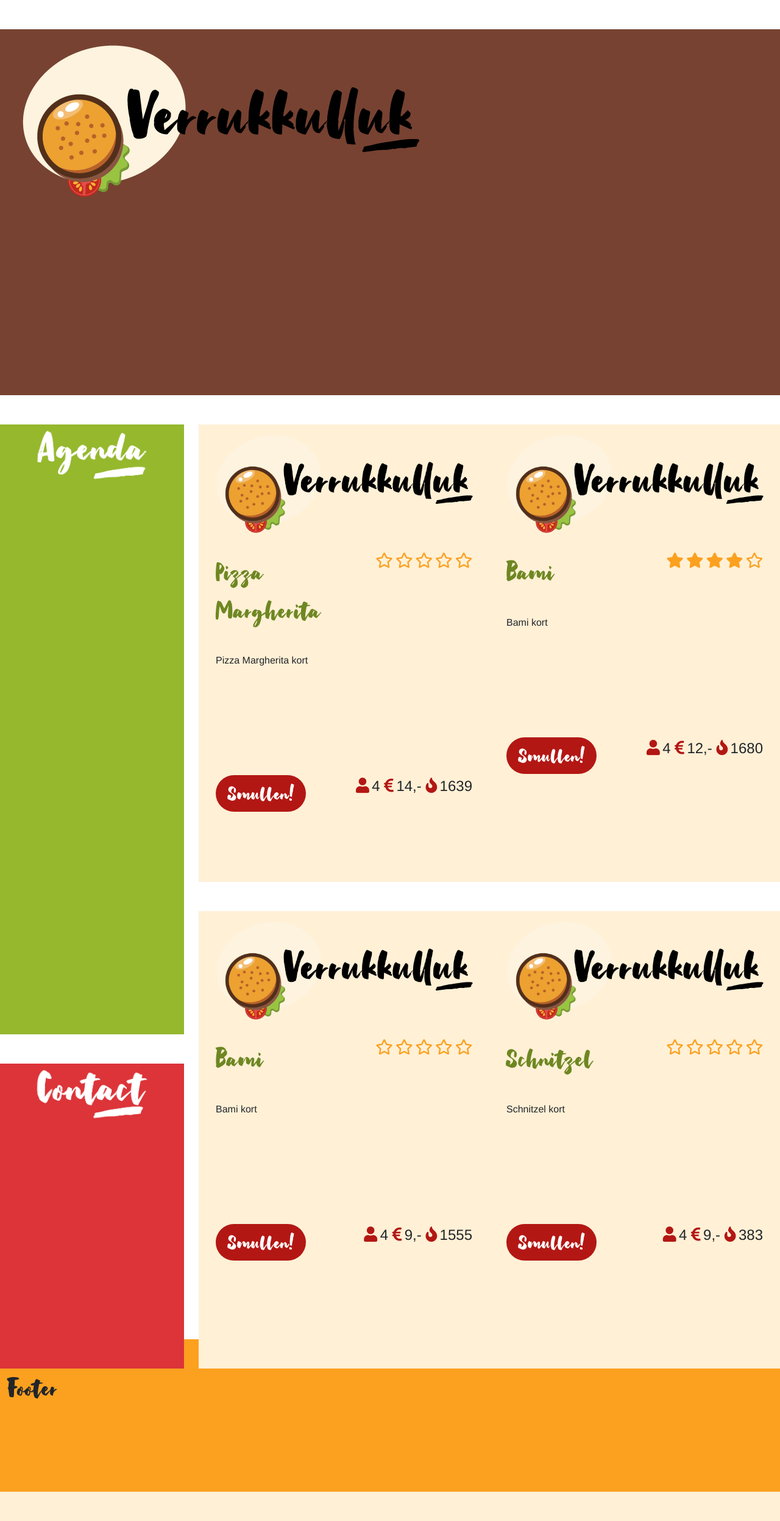
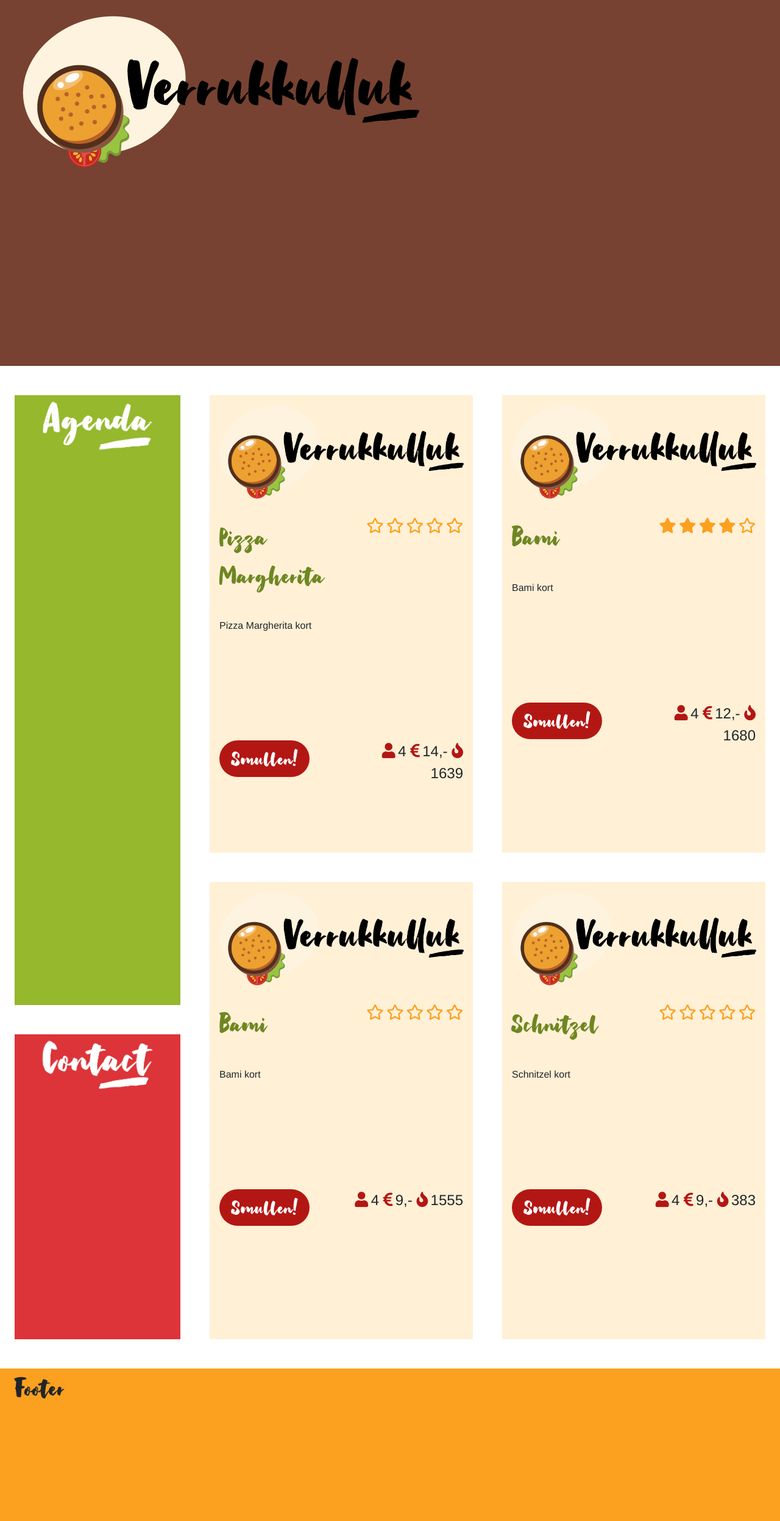
Before and after one commit to RensAal/educom-verrukkulluk, a PHP site: page / in a window 1280 px wide. Shown: the whole page at 61% size. Before the commit the page ends 2446 px from the top, so only its background shows below. Run offline with PHP 8.4, Linux system fonts and the light colour scheme; data comes from the database, SQL or seed files in the repository.

Commit message:
Frontend (#13)

```diff
--- a/templates/homepage.html.twig
+++ b/templates/homepage.html.twig
@@ -23,11 +23,11 @@
     <div>
     {% for record in data %}
         {% if record.ID % 2 != 0 %}
-            <div class="row ">
+            <div class="row">
         {%  endif  %}
 
-            <div class="col-sm-6 recept gy-5">
-
+            <div class="col-sm-6 g-5">
+                <div class="recept">
                     <div class="row">
                         <img src="assets/img/logo-v2.png" class="img-fluid">
                     </div>
@@ -66,7 +66,7 @@
                             <i class="fas fa-fire icon"></i> <font size="5">{{ record.totaal_calorien|round(0, 'ceil') }}</font>
                         </div>
                     </div>
-
+                </div>
             </div>
 
         {% if record.ID % 2 == 0 %}
--- a/templates/main.html.twig
+++ b/templates/main.html.twig
@@ -20,7 +20,7 @@
 <div class="container-fluid overflow-hidden">
 
     <div class="row" >
-        <div class="col-md-12 header gy-5">
+        <div class="col-md-12 header">
 
          {% block header %}
 
@@ -29,16 +29,20 @@
         </div>
     </div>
 
-    <div class="row gx-5">
-        <div class="col-md-3">
+    <div class="row">
+        <div class="col-md-3 g-5">
             {# <i class="fa fa-calendar"></i> FontAwesome <a href="https://fontawesome.com/icons?d=gallery&m=free">Documentation</a><br> #}
             {# <i class="fa fa-file-pdf"></i><a href="https://www.layoutit.com/build">Layout-it</a> #}
-            <div class="row">
-                <div class="col-md-12 agenda gy-5">
-                    <img src="assets/img/verrukkulluk-agenda.png" class="center" width= "200px">
+            <div class="row g-5">
+                <div class="col-md-12">
+                    <div class="agenda">
+                        <img src="assets/img/verrukkulluk-agenda.png" class="center" width= "200px">
+                    </div>
                 </div>
-                <div class="col-md-12 login gy-5">
-                    <img src="assets/img/verrukkulluk-contact.png" class="center" width= "200px">
+                <div class="col-md-12">
+                    <div class="login">
+                        <img src="assets/img/verrukkulluk-contact.png" class="center" width= "200px">
+                    </div>
                 </div>
             </div>
 
@@ -50,9 +54,9 @@
     </div>
 
 
-    <div class="row footer gy-5">
-        <div class="col-md-12">
-            <h1>Footer</h1>
+    <div class="row">
+        <div class="col-md-12 footer g-5">
+                <h1>Footer</h1>
         </div>
     </div>
 
```
Lines whose indentation alone changed are shown as unchanged.
